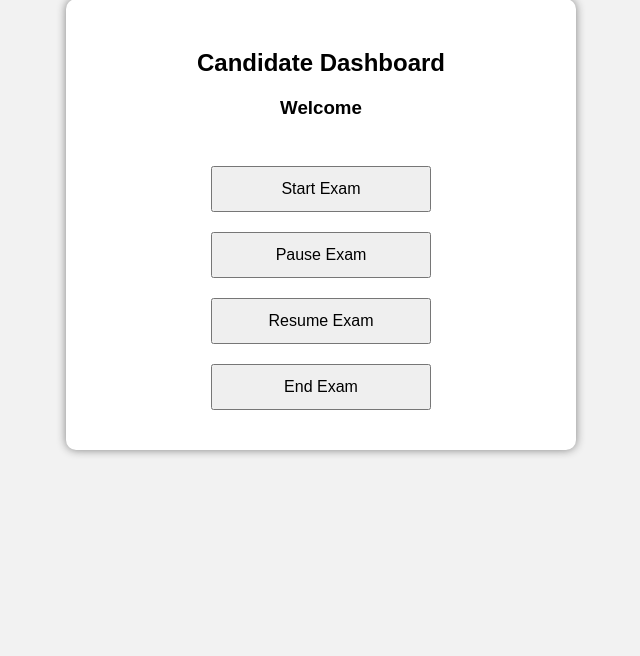
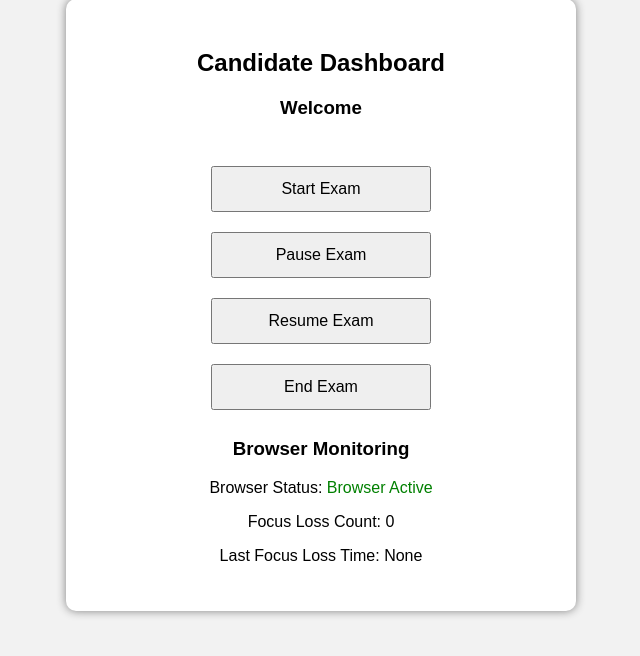
Before and after one commit to BuchadeArpitaRajendra/Online_Exam_Monitoring, a Flask app: page /dashboard in a window 1280 px wide. Shown: the part 61-717 px from the top of the page, without its empty margins (319-959 px from the left). Run offline with Flask 3, Linux system fonts and the light colour scheme.

Commit message:
Tab swiching monitoring and face_detection.py integrated

```diff
--- a/app.py
+++ b/app.py
@@ -4,9 +4,13 @@ import re
 import cv2
 import os
 from datetime import datetime
+import subprocess
+import sys
+
 
 app= Flask(__name__)
 app.secret_key = "exam_secret_key"
+face_process=None
 
 #home route
 @app.route("/")
@@ -149,8 +153,23 @@ def dashboard():
 
 @app.route("/start_exam")
 def start_exam():
+    # subprocess.Popen(["python","face_detection.py"])
+    # global face_process
+    BASE_DIR = os.getcwd()
+    STOP_FILE = os.path.join(BASE_DIR, "stop_exam.txt")
+
+    # Delete old stop file
+    if os.path.exists(STOP_FILE):
+        os.remove(STOP_FILE)
+        print("Old stop file removed")
 
     candidate_id = session["candidate_id"]
+
+    subprocess.Popen([
+        sys.executable,
+        "face_detection.py",
+        str(candidate_id)
+    ])
 
     connection = sqlite3.connect("exam.db")
     cursor = connection.cursor()
@@ -204,6 +223,8 @@ def start_exam():
     <button>Back to Dashboard</button>
     </a>
     """
+
+
 
 @app.route("/pause_exam")
 def pause_exam():
@@ -368,6 +389,15 @@ def resume_exam():
 
 @app.route("/end_exam")
 def end_exam():
+    with open("stop_exam.txt", "w") as f:
+        f.write("stop")
+
+    # global face_process
+
+    # if face_process is not None:
+    #     face_process.terminate()      # Stop face_detection.py
+    #     face_process.wait()           # Wait until it exits
+    #     face_process = None
 
     candidate_id=session["candidate_id"]
 
@@ -446,6 +476,37 @@ def end_exam():
     </a>
     """
 
+@app.route("/browser_event", methods=["POST"])
+def browser_event():
+
+    data = request.get_json()
+
+    event_type = data["event_type"]
+    remarks = data["remarks"]
+
+    candidate_id = session.get("candidate_id")     # Candidate logged in
+
+    timestamp = datetime.now().strftime("%Y-%m-%d %H:%M:%S")
+
+    connection = sqlite3.connect("exam.db")
+    cursor = connection.cursor()
+
+    cursor.execute("""
+        INSERT INTO event_log
+        (candidate_id, event_type, timestamp, remarks)
+        VALUES (?, ?, ?, ?)
+    """, (
+        candidate_id,
+        event_type,
+        timestamp,
+        remarks
+    ))
+
+    connection.commit()
+    connection.close()
+
+    return {"message": "Event Logged"}
+
 
 #run application
 if __name__== "__main__":
--- /dev/null
+++ b/static/js/browser_monitor.js
@@ -0,0 +1,53 @@
+const browserStatus = document.getElementById("browserStatus");
+const focusCount = document.getElementById("focusCount");
+const lastFocusTime = document.getElementById("lastFocusTime");
+
+let count = 0;
+
+function logBrowserEvent(eventType, remarks) {
+
+    fetch("/browser_event", {
+        method: "POST",
+        headers: {
+            "Content-Type": "application/json"
+        },
+        body: JSON.stringify({
+            event_type: eventType,
+            remarks: remarks
+        })
+    });
+
+}
+
+document.addEventListener("visibilitychange", function () {
+
+    if (document.hidden) {
+
+        browserStatus.innerHTML = "Browser Inactive";
+        browserStatus.style.color = "red";
+
+        count++;
+        focusCount.innerHTML = count;
+
+        const now = new Date().toLocaleString();
+        lastFocusTime.innerHTML = now;
+
+        logBrowserEvent(
+            "Browser Focus Lost",
+            "Candidate switched away from exam window"
+        );
+
+    }
+    else {
+
+        browserStatus.innerHTML = "Browser Active";
+        browserStatus.style.color = "green";
+
+        logBrowserEvent(
+            "Browser Focus Regained",
+            "Candidate returned to exam window"
+        );
+
+    }
+
+});
--- /dev/null
+++ b/stop_exam.txt
@@ -0,0 +1 @@
+stop
--- a/templates/dashboard.html
+++ b/templates/dashboard.html
@@ -9,6 +9,7 @@
             font-family:Arial;
             background:#f2f2f2;
             text-align:center;
+
         }
 
         .box{
@@ -66,7 +67,30 @@
 <button>End Exam</button>
 </a>
 
+<br>
+
+
+
+<h3>Browser Monitoring</h3>
+
+<p>
+    Browser Status:
+    <span id="browserStatus" style="color:green;">
+        Browser Active
+    </span>
+</p>
+
+<p>
+    Focus Loss Count:
+    <span id="focusCount">0</span>
+</p>
+
+<p>
+    Last Focus Loss Time:
+    <span id="lastFocusTime">None</span>
+</p>
 </div>
-
+<script src="{{ url_for('static', filename='js/browser_monitor.js') }}"></script>
+<!-- <script src="\static\js\browser_monitor.js"></script> -->
 </body>
 </html>
```
Also changed, not shown: face_detection.py (+15 -3 lines), exam.db.
